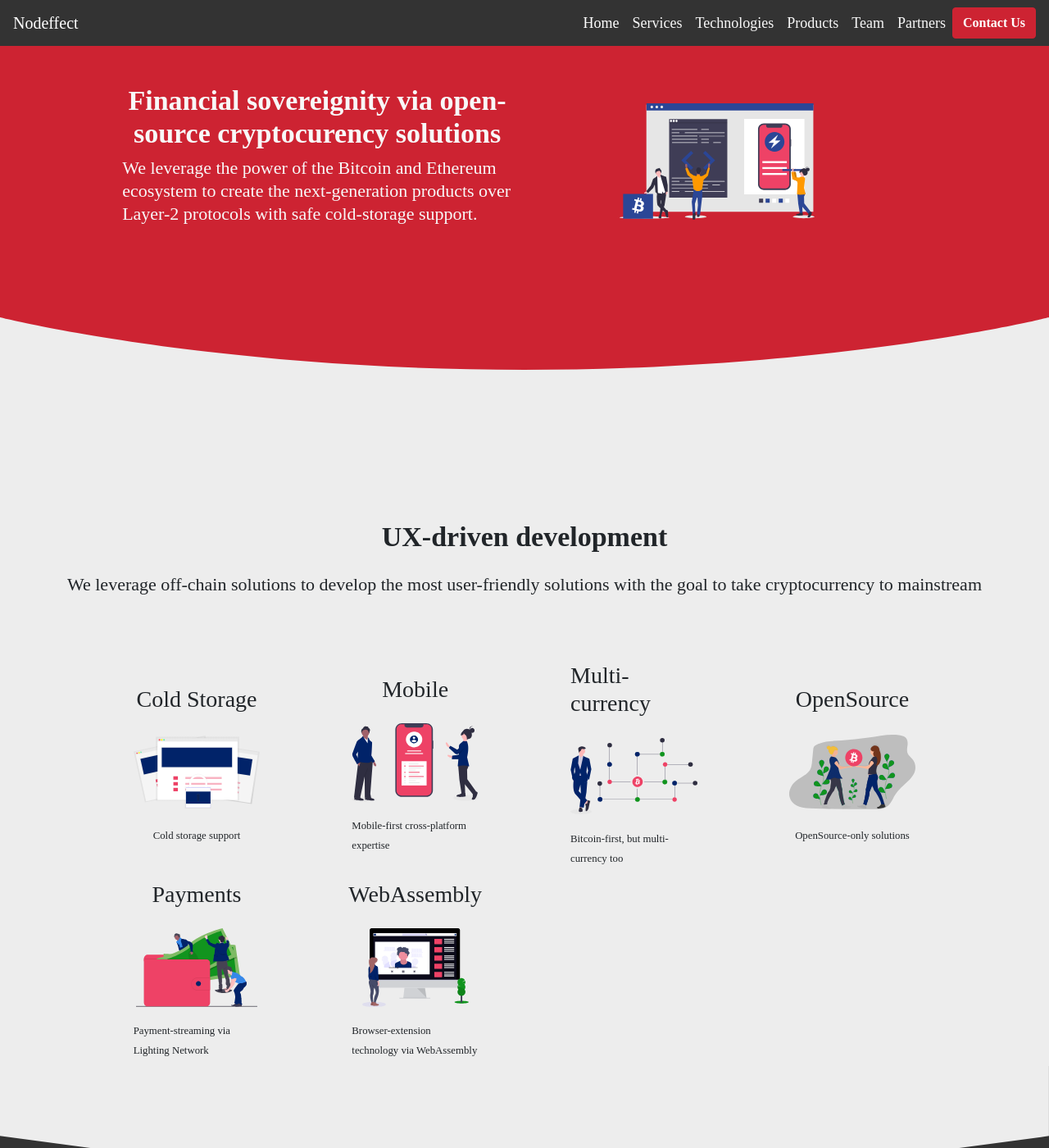
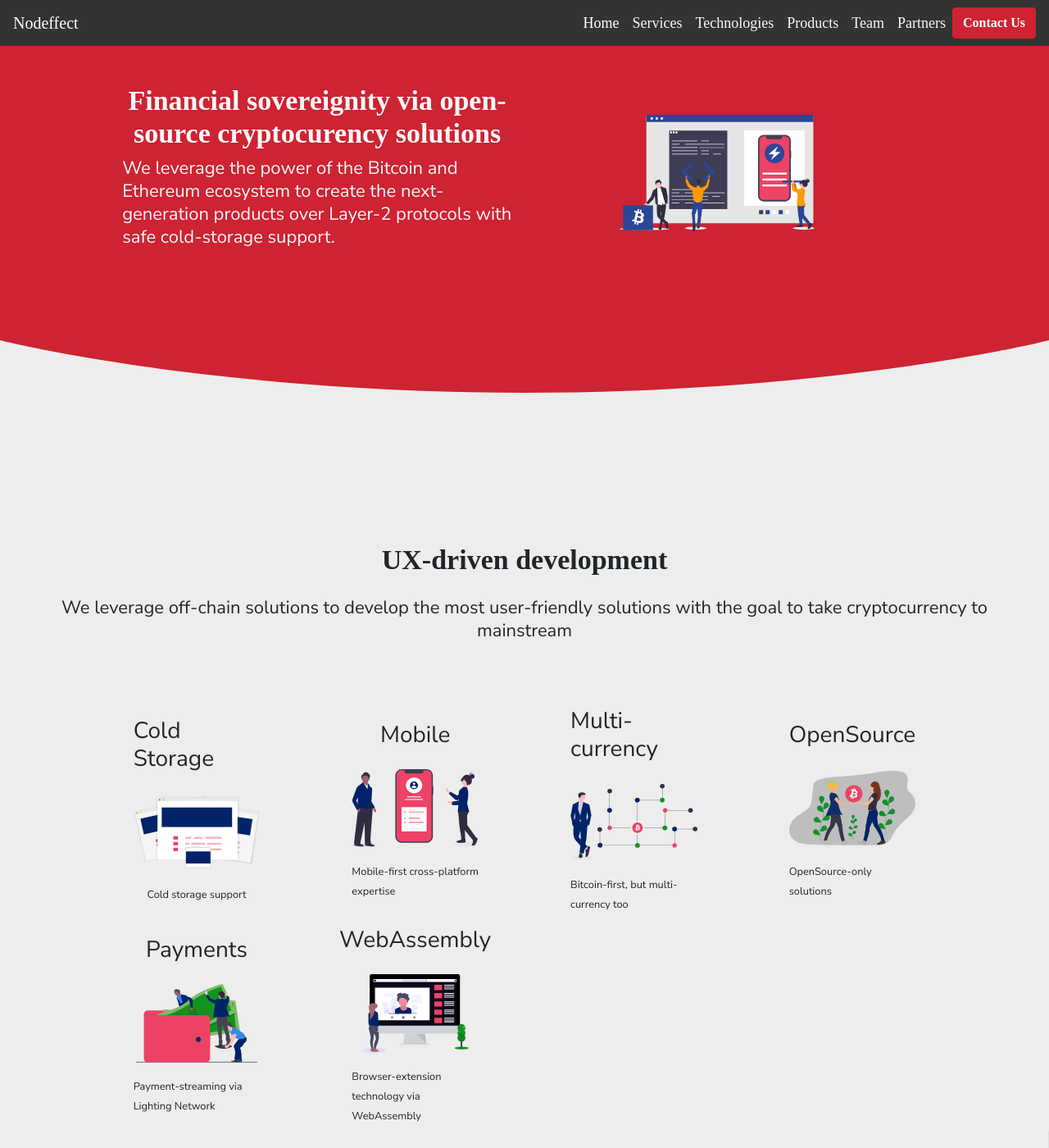
Before and after one commit to aarani/nodeeffect, a Jekyll site: the page built from index.html, in a window 1280 px wide and 1400 px high. Shown: the whole window at 82% size. Built offline with Jekyll 4.4.1, drawn with Linux system fonts in a browser that asks for light colours; nearby versions of some CDN libraries; some web fonts are replaced; library files that are not in the unit come from our copies.

Commit message:
fonts: add khula font from goofle fonts

```diff
--- a/_layouts/default.html
+++ b/_layouts/default.html
@@ -1,15 +1,22 @@
 <!doctype html>
 <html>
+
 <head>
     <meta charset="utf-8">
-	<link rel="stylesheet" href="{{'assets/css/bootstrap.css' | relative_url}}" />
+    <link
+        href="https://fonts.googleapis.com/css2?family=Khula:wght@600&amp;family=Nunito+Sans:wght@300;400&amp;display=swap"
+        rel="stylesheet" />
+    <link rel="stylesheet" href="{{'assets/css/bootstrap.css' | relative_url}}" />
     <link rel="stylesheet" href="{{'assets/css/nd.css' | relative_url}}" />
     <link rel="stylesheet" href="{{'assets/css/fontawesome/all.min.css' | relative_url}}" />
     <title>{{ page.title }}</title>
-<head/>
+
+    <head />
+
 <body>
     {% include navigation.html %}
     {% include header.html %}
     {{ content }}
 </body>
+
 </html>
--- a/assets/css/nd.css
+++ b/assets/css/nd.css
@@ -1,6 +1,8 @@
 html {
   scroll-behavior: smooth;
+  font-family: Khula;
 }
+
 body {
   background-color: rgb(237, 237, 237);
   font-family: Nunito Sans !important;
```
